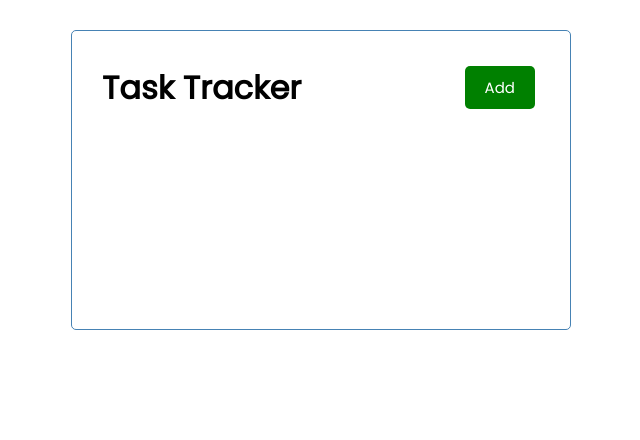
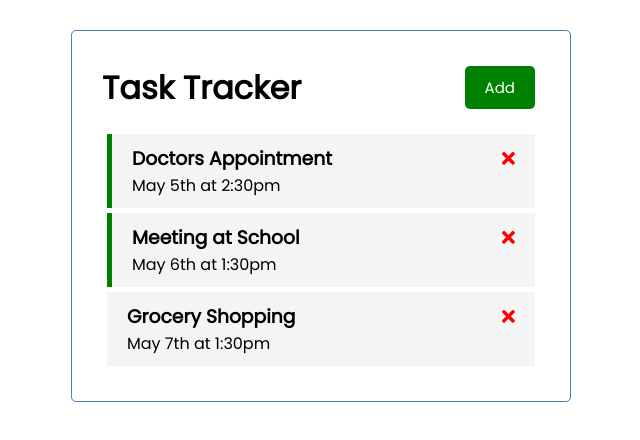
Before and after one commit to DashaDasha88/angular2, an Angular app: page / in a window 1280 px wide. Shown: the top 440 px of the page, without its empty margins (319-959 px from the left). Built offline with nearby package versions, Linux system fonts and the light colour scheme; no server answers; data requests are answered from the project's data file.

Commit message:
add conditional styles for reminder

```diff
--- a/db.json
+++ b/db.json
@@ -11,7 +11,7 @@
       "text": "Meeting at School",
       "day": "May 6th at 1:30pm",
       "reminder": true
-    }
+    },
 
     {
       "id": 3,
--- a/src/app/components/task-item/task-item.component.html
+++ b/src/app/components/task-item/task-item.component.html
@@ -1,10 +1,12 @@
-<div class="task">
+<div [ngClass]="{ reminder: task.reminder }" class="task">
   <h3>{{ task.text }}
+
     <fa-icon
     (click)="onDelete(task)"
     [ngStyle]="{ color: 'red'}"
-    [icon]="faTimes">
-  </fa-icon>
+    [icon]="faTimes"
+    ></fa-icon>
+
   </h3>
   <p>{{ task.day }}</p>
 </div>
```
